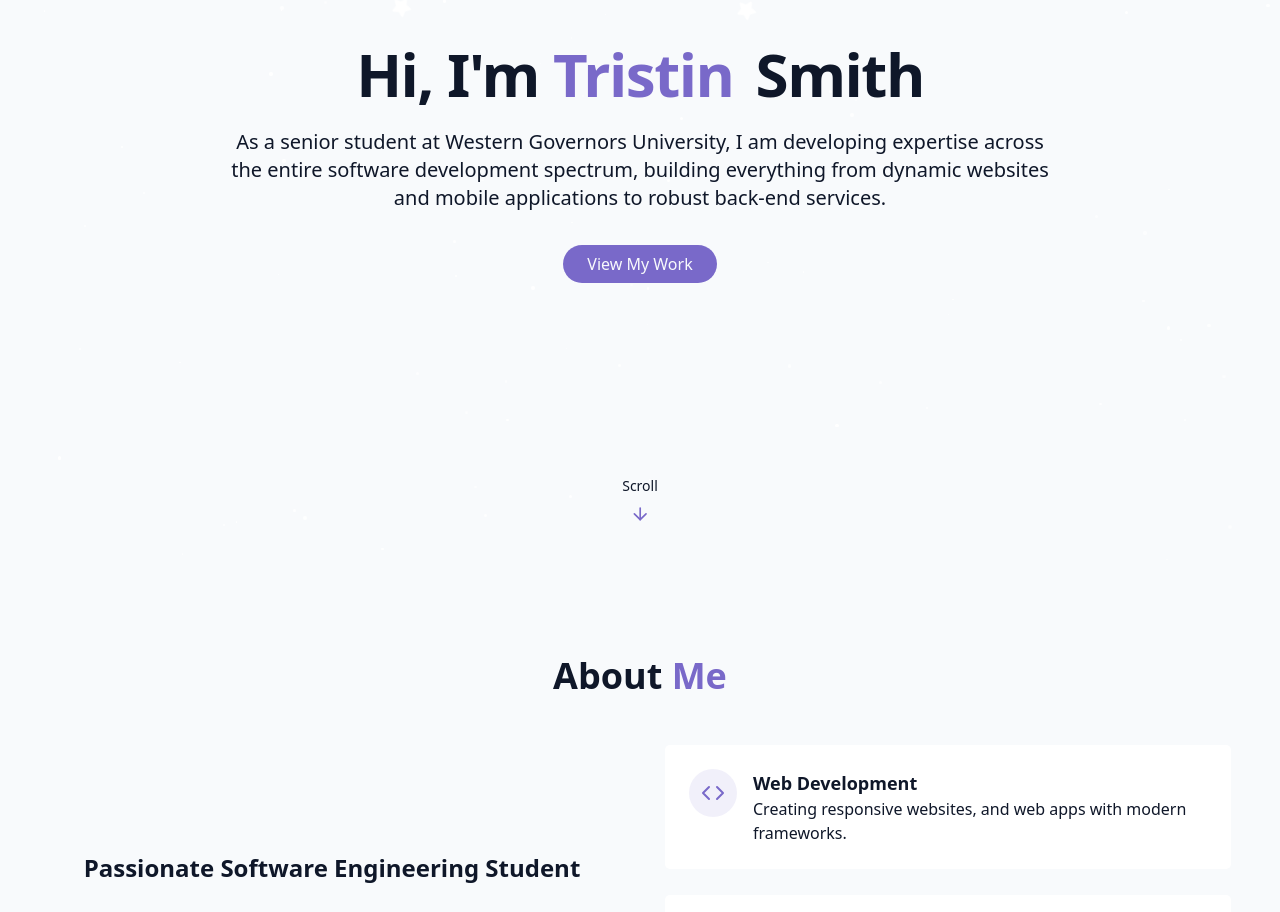
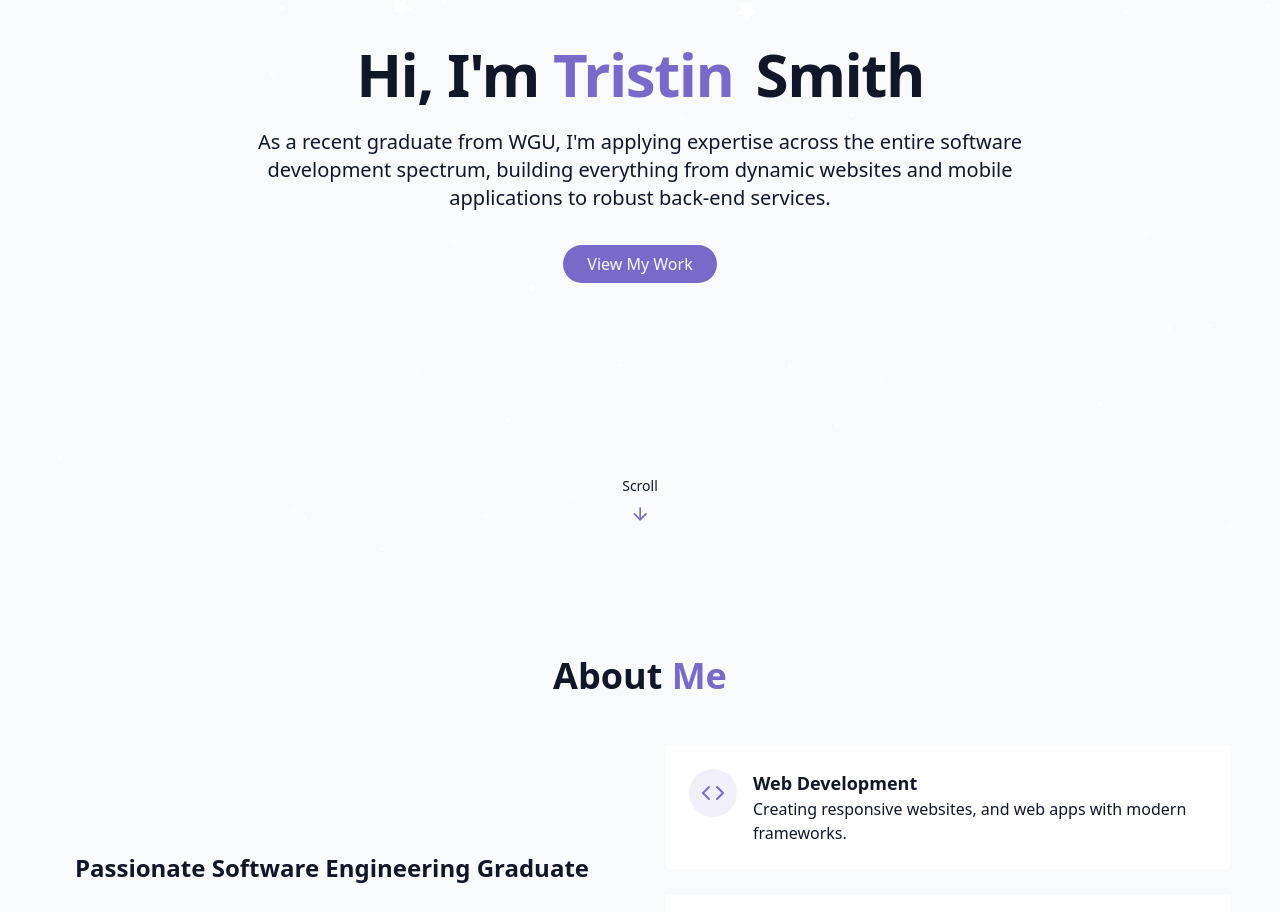
Before and after one commit to trisilver25/Portfolio, a React (Vite) app in the folder tsmith/: page / in a window 1280 px wide. Shown: the part 240-1152 px from the top of the page. Built offline with nearby package versions, Linux system fonts and the light colour scheme.

Commit message:
-Adjusted information about me.

```diff
--- a/tsmith/src/components/AboutSection.tsx
+++ b/tsmith/src/components/AboutSection.tsx
@@ -11,7 +11,7 @@ export const AboutSection = () => {
         <div className="grid grid-cols-1 md:grid-cols-2 gap-12 items-center">
           <div className="space-y-6">
             <h3 className="text-2xl font-semibold">
-              Passionate Software Engineering Student
+              Passionate Software Engineering Graduate
             </h3>
             <p className="text-muted-foreground">
               With my education and background in IT I have strong problem
--- a/tsmith/src/components/HeroSection.tsx
+++ b/tsmith/src/components/HeroSection.tsx
@@ -21,10 +21,10 @@ export const HeroSection = () => {
           </h1>
 
           <p className="text-lg md:text-xl text-muted-foreground max-2-2xl mx-auto opacity-0 animate-fade-in-delay-3">
-            As a senior student at Western Governors University, I am developing
-            expertise across the entire software development spectrum, building
-            everything from dynamic websites and mobile applications to robust
-            back-end services.
+            As a recent graduate from WGU, I'm applying expertise across the
+            entire software development spectrum, building everything from
+            dynamic websites and mobile applications to robust back-end
+            services.
           </p>
 
           <div className="pt-4 opacity-0 animate-fade-in-delay-4">
```
